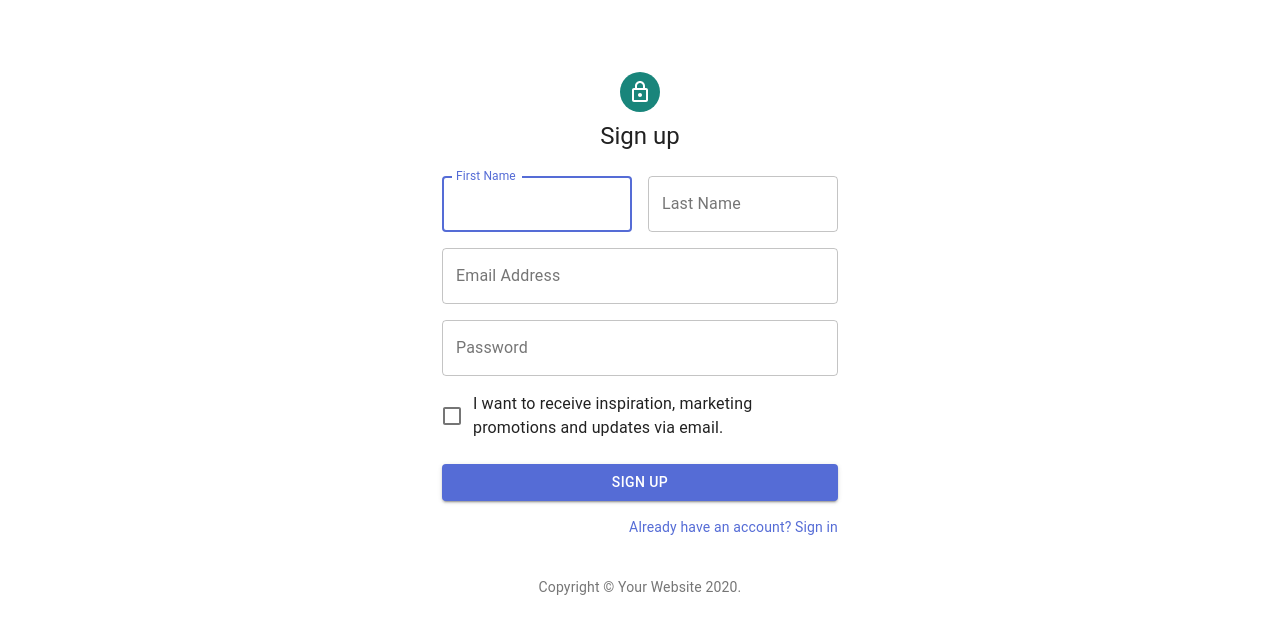
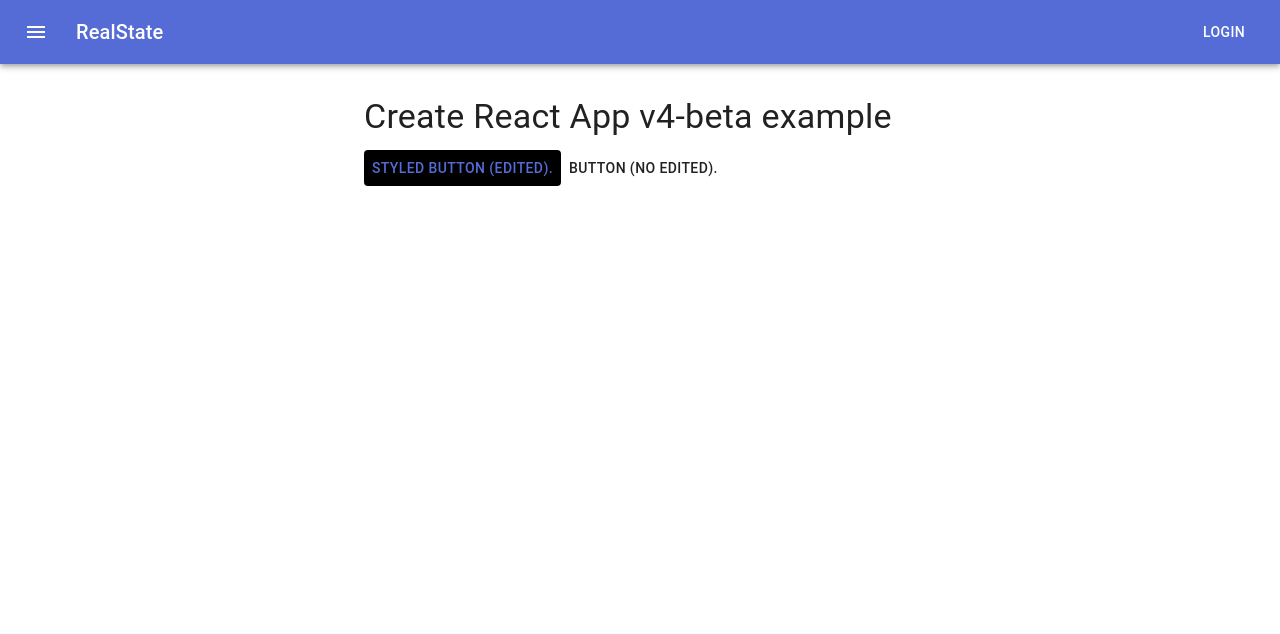
Before and after one commit to julianandreszb/django-real-estate-react, a React app in the folder frontend/: page / in a window 1280 px wide. Shown: the top 634 px of the page. Built offline with nearby package versions, Linux system fonts and the light colour scheme; the HTML template or start-up script is replaced by a standard one.

Commit message:
handle change component name

```diff
--- a/frontend/src/components/App.js
+++ b/frontend/src/components/App.js
@@ -1,10 +1,9 @@
-import React, { useState } from "react";
+import React, {useState} from "react";
 import ReactDOM from "react-dom";
 import ThemeProvider from "@material-ui/styles/ThemeProvider";
-import CssBaseline from '@material-ui/core/CssBaseline';
 import theme from './theme';
-import  * as Constants from './Constants';
-// import { Provider } from 'react-redux'
+import * as Constants from './Constants';
+// import {Provider} from 'react-redux'
 // import store from './redux/store'
 import Home from './Home.js';
 import SignUp from "./SignUp";
@@ -12,15 +11,20 @@ import SignUp from "./SignUp";
 
 const App = () => {
 
-    const [currentWindowName, setCurrentWindowName] = useState(Constants.SIGN_UP_WINDOW_NAME);
+    const [currentComponentName, setCurrentComponentName] = useState(Constants.HOME_WINDOW_NAME);
+
+    function handleCurrentComponentNameChange(currentComponentName) {
+        setCurrentComponentName(currentComponentName);
+    }
+
     const classes = {
         textField: 'myTextFieldClass'
     };
 
     return (
         <ThemeProvider theme={theme}>
-            <Home theme={theme} currentWindowName={currentWindowName}/>
-            <SignUp classes={classes} currentWindowName={currentWindowName}/>
+            <Home theme={theme} currentComponentName={currentComponentName} onCurrentComponentNameChange={handleCurrentComponentNameChange} />
+            <SignUp classes={classes} currentComponentName={currentComponentName} />
         </ThemeProvider>
     );
 };
--- a/frontend/src/components/Home.js
+++ b/frontend/src/components/Home.js
@@ -7,7 +7,7 @@ import Button from "@material-ui/core/Button";
 import Container from "@material-ui/core/Container";
 import Box from "@material-ui/core/Box";
 import React, {useState} from "react";
-import {HOME_WINDOW_NAME} from './Constants'
+import * as Constants from './Constants'
 import styled from "styled-components";
 import makeStyles from "@material-ui/core/styles/makeStyles";
 import CssBaseline from "@material-ui/core/CssBaseline";
@@ -20,7 +20,7 @@ export default function (props) {
 
     console.log('frontend/src/components/Home.js.props', props);
 
-    if (props.currentWindowName !== HOME_WINDOW_NAME) {
+    if (props.currentComponentName !== Constants.HOME_WINDOW_NAME) {
         return null;
     }
 
@@ -46,6 +46,10 @@ export default function (props) {
 
     const classes = useStyles(props.theme);
 
+    function onClickLoginButton() {
+        props.onCurrentComponentNameChange(Constants.SIGN_UP_WINDOW_NAME);
+    }
+
     return <>
         <CssBaseline/>
         <AppBar position="static">
@@ -56,7 +60,7 @@ export default function (props) {
                 <Typography variant="h6" className={classes.title}>
                     {appTitle}
                 </Typography>
-                <Button color="inherit">Login</Button>
+                <Button onClick={onClickLoginButton} color="inherit">Login</Button>
             </Toolbar>
         </AppBar>
         <Container maxWidth="sm">
--- a/frontend/src/components/SignUp.js
+++ b/frontend/src/components/SignUp.js
@@ -56,7 +56,7 @@ const useStyles = makeStyles((theme) => ({
  */
 function SignUp(props) {
 
-    if (props.currentWindowName !== SIGN_UP_WINDOW_NAME) {
+    if (props.currentComponentName !== SIGN_UP_WINDOW_NAME) {
         return null;
     }
 
```
Also changed, not shown: 1 other file (tests, documents, lock files or other folders).
